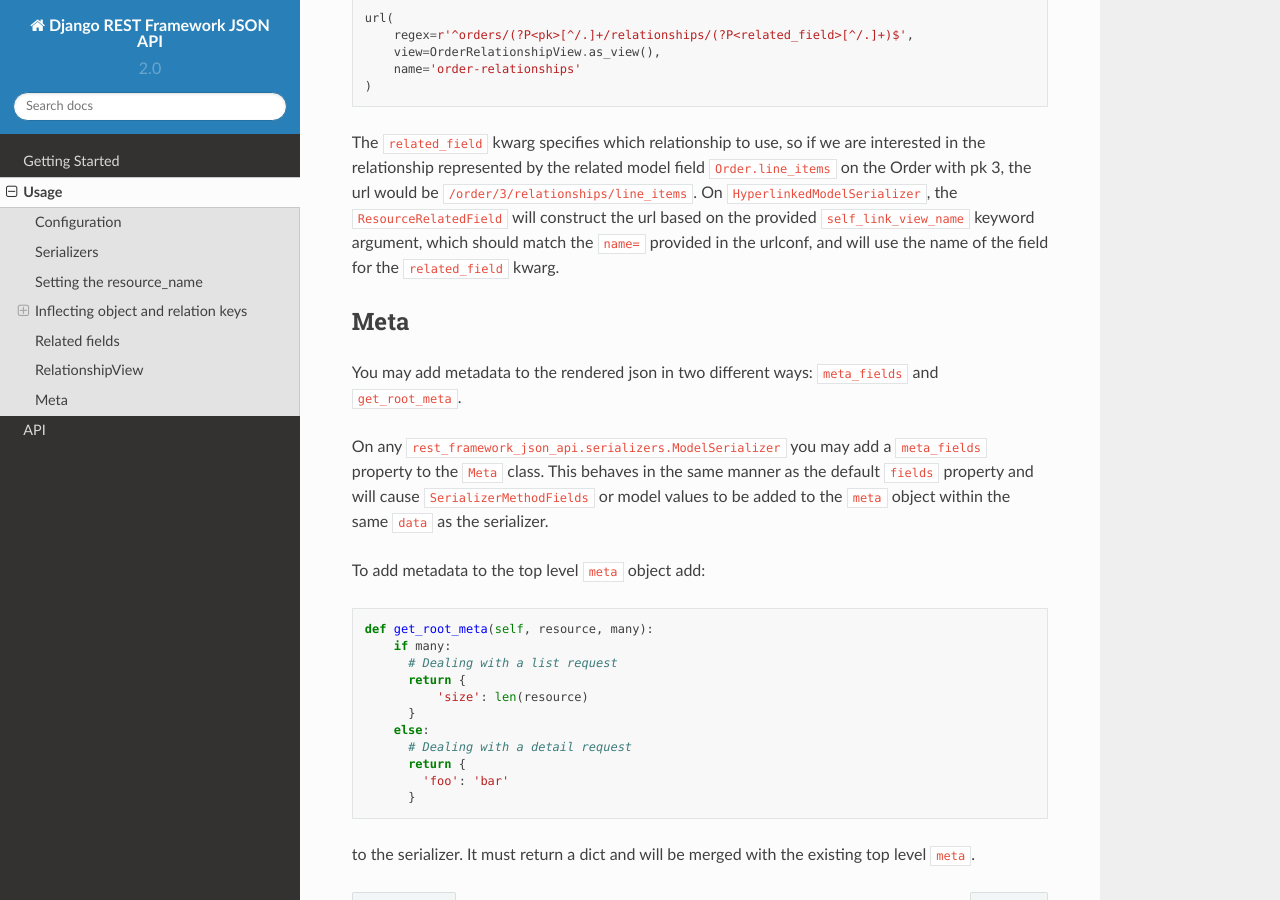
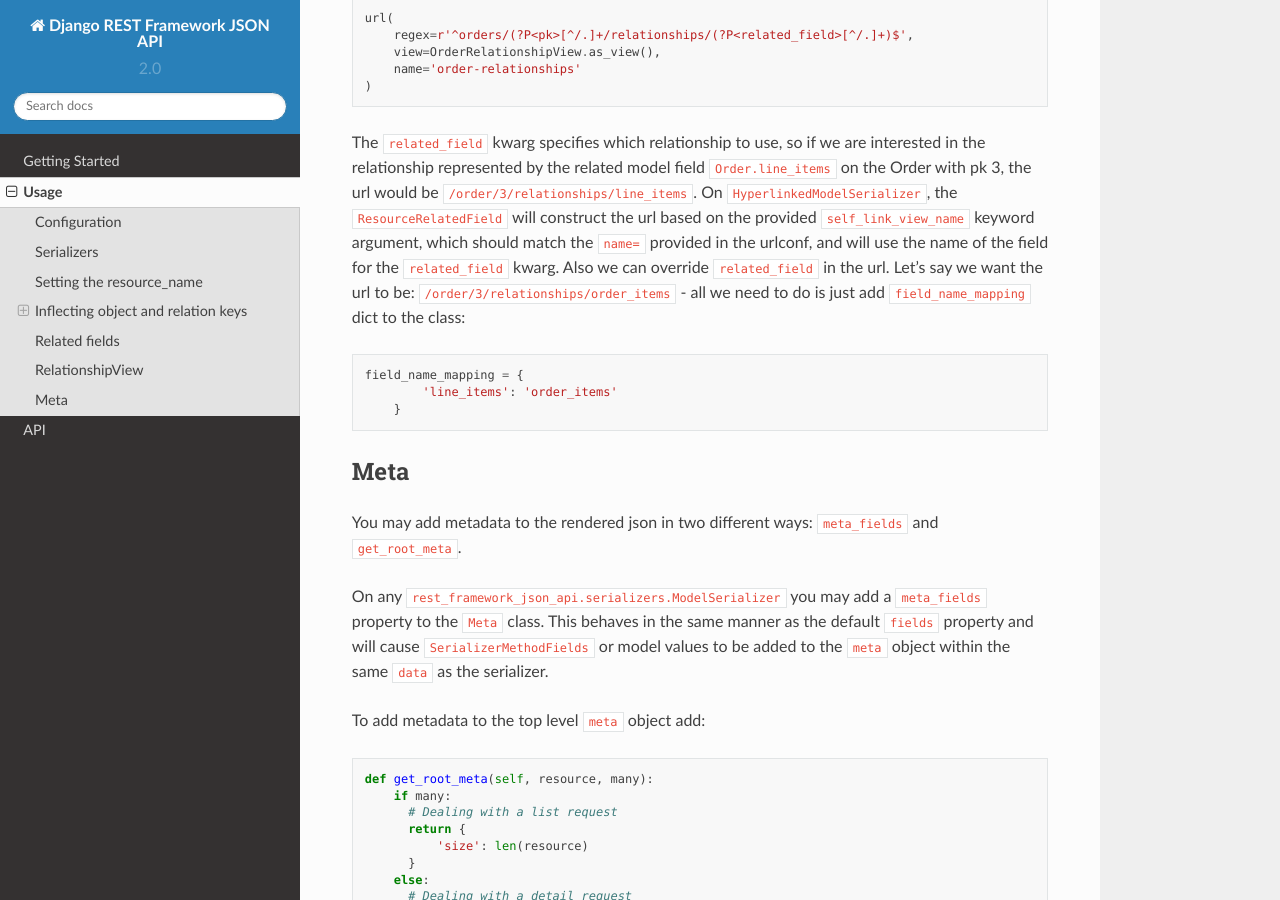
Before and after one commit to liontwinkle/react-django-demo, a Sphinx documentation site: the page built from docs/usage.md, in a window 1280 px wide and 900 px high, scrolled down 7524 px. Built offline with Sphinx 7.4.7 and the Read the Docs theme 2.0.0, drawn with Linux system fonts in a browser that asks for light colours.

Commit message:
Added get_related_field_name method to RelationshipView
* Added get_related_field_name method to RelationshipView

* Added docs about field_name_mapping

````diff
--- a/docs/usage.md
+++ b/docs/usage.md
@@ -413,6 +413,15 @@ model field `Order.line_items` on the Order with pk 3, the url would be
 `self_link_view_name` keyword argument, which should match the `name=`
 provided in the urlconf, and will use the name of the field for the
 `related_field` kwarg.
+Also we can override `related_field` in the url. Let's say we want the url to be:
+`/order/3/relationships/order_items` - all we need to do is just add `field_name_mapping`
+dict to the class:
+```python
+field_name_mapping = {
+        'line_items': 'order_items'
+    }
+```
+
 
 ### Meta
 
````
Also changed, not shown: 1 other file.
